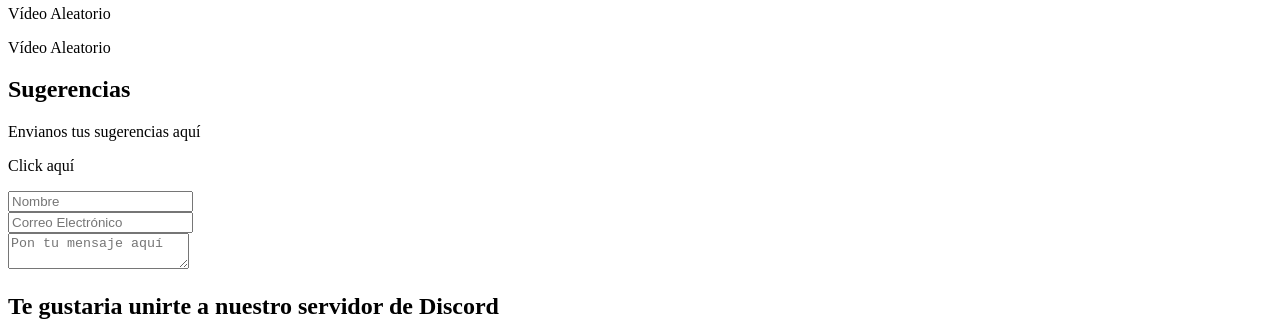
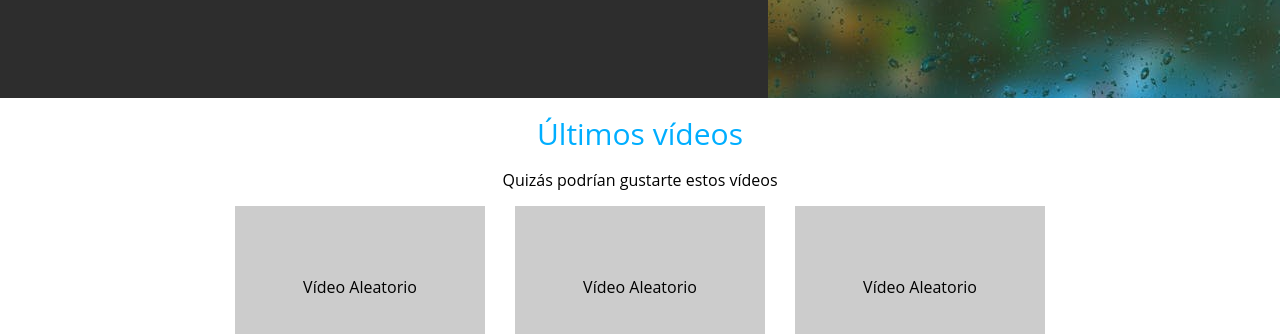
Before and after one commit to Dash211/imdash, a plain HTML site: page index.html in a window 1280 px wide. Shown: the part 602-936 px from the top of the page. Drawn offline with Linux system fonts and the light colour scheme.

Commit message:
Update index.html

```diff
--- a/index.html
+++ b/index.html
@@ -6,6 +6,7 @@
     <title>ImDash 2020</title>
     <!-- <script src="https://unpkg.com/scrollreveal"></script> -->
     <link rel="shortcut icon" href="img/picture.jpg" type="image/x-icon">
+    <link rel="stylesheet" href="css/index.css">
 </head>
 <body>
     <header class="no-responsive-header">
```
